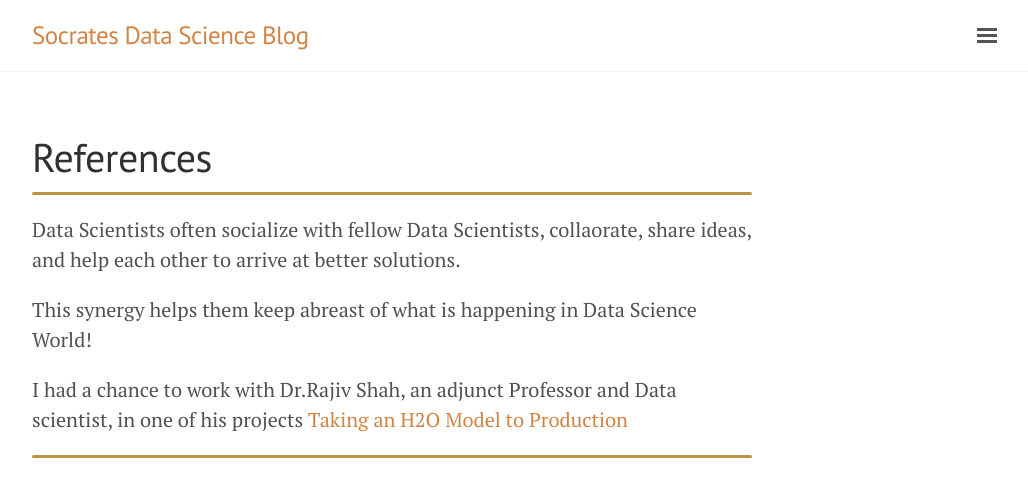
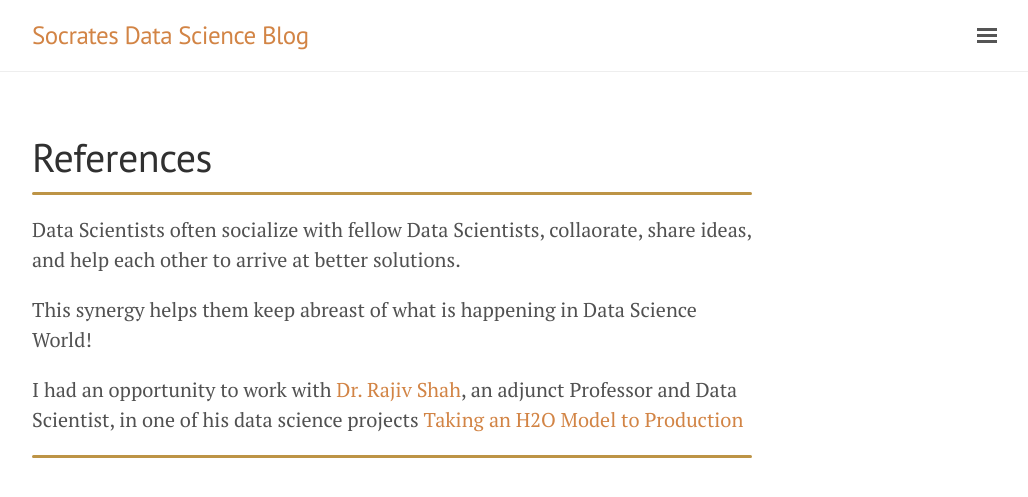
Before and after one commit to socpriya/Socrates-blog, a Jekyll site: the page built from references.md, in a window 1280 px wide. Shown: the top 497 px of the page, without its empty margins (248-1276 px from the left). Built offline with Jekyll 4.4.1, drawn with Linux system fonts in a browser that asks for light colours.

Commit message:
reference updated

```diff
--- a/references.md
+++ b/references.md
@@ -8,7 +8,7 @@ Data Scientists often socialize with fellow Data Scientists, collaorate, share i
 
 This synergy helps them keep abreast of what is happening in Data Science World!
 
-I had a chance to work with Dr.Rajiv Shah, an adjunct Professor and Data scientist, in one of his projects [Taking an H2O Model to Production](http://projects.rajivshah.com/blog/2016/08/22/H2O_prod/)
+I had an opportunity to work with [Dr. Rajiv Shah](http://rajivshah.com/), an adjunct Professor and Data Scientist, in one of his data science projects [Taking an H2O Model to Production](http://projects.rajivshah.com/blog/2016/08/22/H2O_prod/)
 
 
 ![screenshot]({{ site.baseurl }}/assets/img/underscore.png)
```
